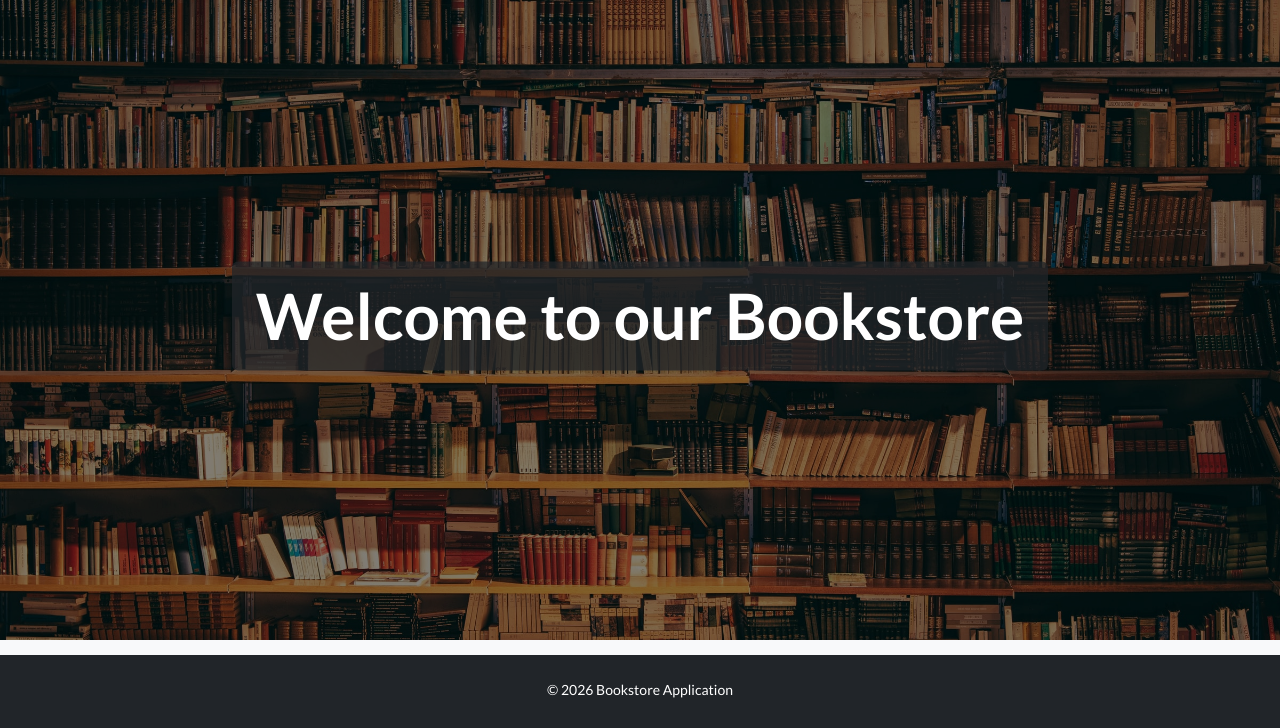
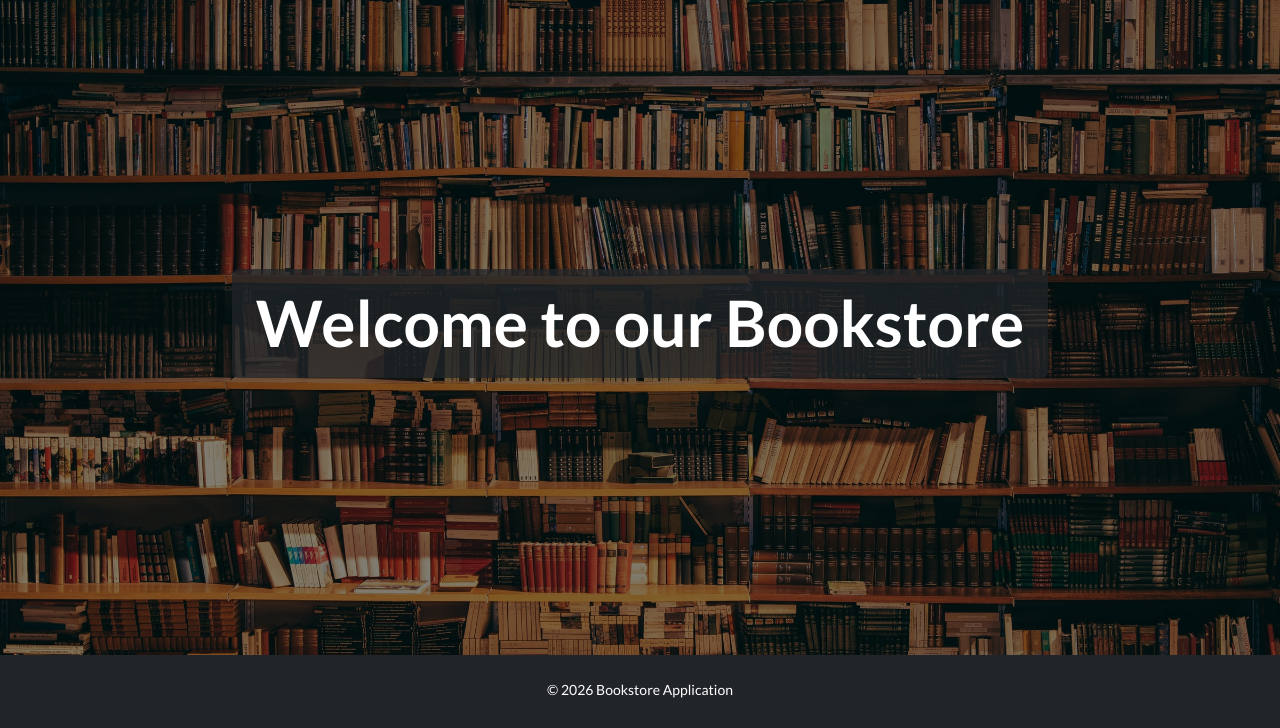
Before and after one commit to dkorotkov444/bookstore-django, a Django app: page / in a window 1280 px wide. Shown: the part 72-800 px from the top of the page. Run offline with Django 5.2, Linux system fonts and the light colour scheme.

Commit message:
A2-E2.8 refactored Bookstore Application: moved homepage and static files to the project level, fixed URL paths and styling. Updated README.

```diff
--- a/bookstore/urls.py
+++ b/bookstore/urls.py
@@ -18,13 +18,14 @@ from django.contrib import admin
 from django.urls import include, path
 from django.conf import settings
 from django.conf.urls.static import static
-from .views import login_view, logout_view
+from .views import home, login_view, logout_view
 
 urlpatterns = [
     path('admin/', admin.site.urls),
+    path('', home, name='home'),
     path('login/', login_view, name='login'),
     path('logout/', logout_view, name='logout'),
-    path('', include('sales.urls')),
+    path('sales/', include('sales.urls')),
     path('books/', include('books.urls')),
     path('customers/', include('customers.urls')),
     path('salespersons/', include('salespersons.urls')),
--- a/bookstore/views.py
+++ b/bookstore/views.py
@@ -3,6 +3,10 @@
 from django.shortcuts import render, redirect                       # Django functions for rendering templates and redirecting
 from django.contrib.auth import authenticate, login, logout         # Django authentication libraries
 from django.contrib.auth.forms import AuthenticationForm            # Django Form for authentication
+
+# Function-based view to display homepage
+def home(request):
+    return render(request, 'home.html')
 
 # Function-based view for handling login requests
 def login_view(request):
--- a/sales/templates/sales/home.html
+++ /dev/null
@@ -1,13 +0,0 @@
-{% extends "base.html" %}
-{% load static %}
-
-{% block title %}Home - Our Bookstore{% endblock %}
-
-{% block content %}
-<div class="position-relative w-100" style="height: 80vh; min-height: 400px;">
-    <img src="{% static 'sales/images/bookstore.jpg' %}" alt="home" class="w-100 h-100 position-absolute top-0 start-0" style="object-fit: cover; z-index: 1; filter: brightness(0.5);">
-    <div class="position-absolute top-50 start-50 translate-middle w-100 text-center" style="z-index: 2;">
-        <h1 class="display-3 fw-bold text-white bg-dark bg-opacity-75 d-inline-block px-4 py-3 rounded">Welcome to our Bookstore</h1>
-    </div>
-</div>
-{% endblock %}
--- a/sales/urls.py
+++ b/sales/urls.py
@@ -1,10 +1,9 @@
 # sales/urls.py
 from django.urls import path
-from .views import home, records
+from .views import records
 
 app_name = 'sales'
 
 urlpatterns = [
-    path('', home, name='home'),
-    path('sales/', records, name='sales_records'),
+    path('', records, name='records'),
 ]
--- a/sales/views.py
+++ b/sales/views.py
@@ -5,14 +5,10 @@ from django.contrib.auth.decorators import login_required
 import pandas as pd
 from .models import Sale
 from .forms import SalesSearchForm
-from .utils import get_chart, explore_querysets
+from .utils import get_chart #explore_querysets
 
 
 # Create your views here.
-# Function-based view to display homepage
-def home(request):
-    return render(request, 'sales/home.html')
-
 # Function-based view records()
 @login_required
 def records(request):
--- /dev/null
+++ b/static/css/style.css
@@ -0,0 +1,3 @@
+body { font-family: 'Lato', sans-serif; background-color: #f8f9fa; min-height: 100vh; display: flex; flex-direction: column; }
+.navbar-brand { font-family: 'Playfair Display', serif; font-weight: 900; }
+footer { margin-top: auto; }
--- a/templates/base.html
+++ b/templates/base.html
@@ -28,7 +28,7 @@
                     <li class="nav-item"><a class="nav-link" href="{% url 'books:list' %}">Catalog</a></li>
 
                     <li class="nav-item">
-                        <a class="nav-link" href="{% url 'sales:sales_records' %}">Sales Records</a>
+                        <a class="nav-link" href="{% url 'sales:records' %}">Sales Records</a>
                     </li>
 
                     {% if user.is_authenticated %}
@@ -47,7 +47,9 @@
         </div>
     </nav>
 
-    {% block content %}{% endblock %}
+    <main style="flex: 1; display: flex; flex-direction: column;">
+        {% block content %}{% endblock %}
+    </main>
 
     <footer class="bg-dark text-white py-4">
         <div class="container text-center">
--- /dev/null
+++ b/templates/home.html
@@ -0,0 +1,13 @@
+{% extends "base.html" %}
+{% load static %}
+
+{% block title %}Home - Our Bookstore{% endblock %}
+
+{% block content %}
+<div class="position-relative w-100 overflow-hidden" style="flex: 1; display: flex; align-items: center; justify-content: center;">
+    <img src="{% static 'images/bookstore.jpg' %}" alt="home" class="w-100 h-100 position-absolute top-0 start-0" style="object-fit: cover; z-index: 1; filter: brightness(0.5);">
+    <div class="position-relative text-center" style="z-index: 2;">
+        <h1 class="display-3 fw-bold text-white bg-dark bg-opacity-75 d-inline-block px-4 py-3 rounded">Welcome to our Bookstore</h1>
+    </div>
+</div>
+{% endblock %}
```
Also changed, not shown: bookstore/settings.py (+5 -2 lines), db.sqlite3, static/data/test-books.json (renamed from sales/static/sales/data/test-books.json), static/images/bookstore.jpg (renamed from sales/static/sales/images/bookstore.jpg).
